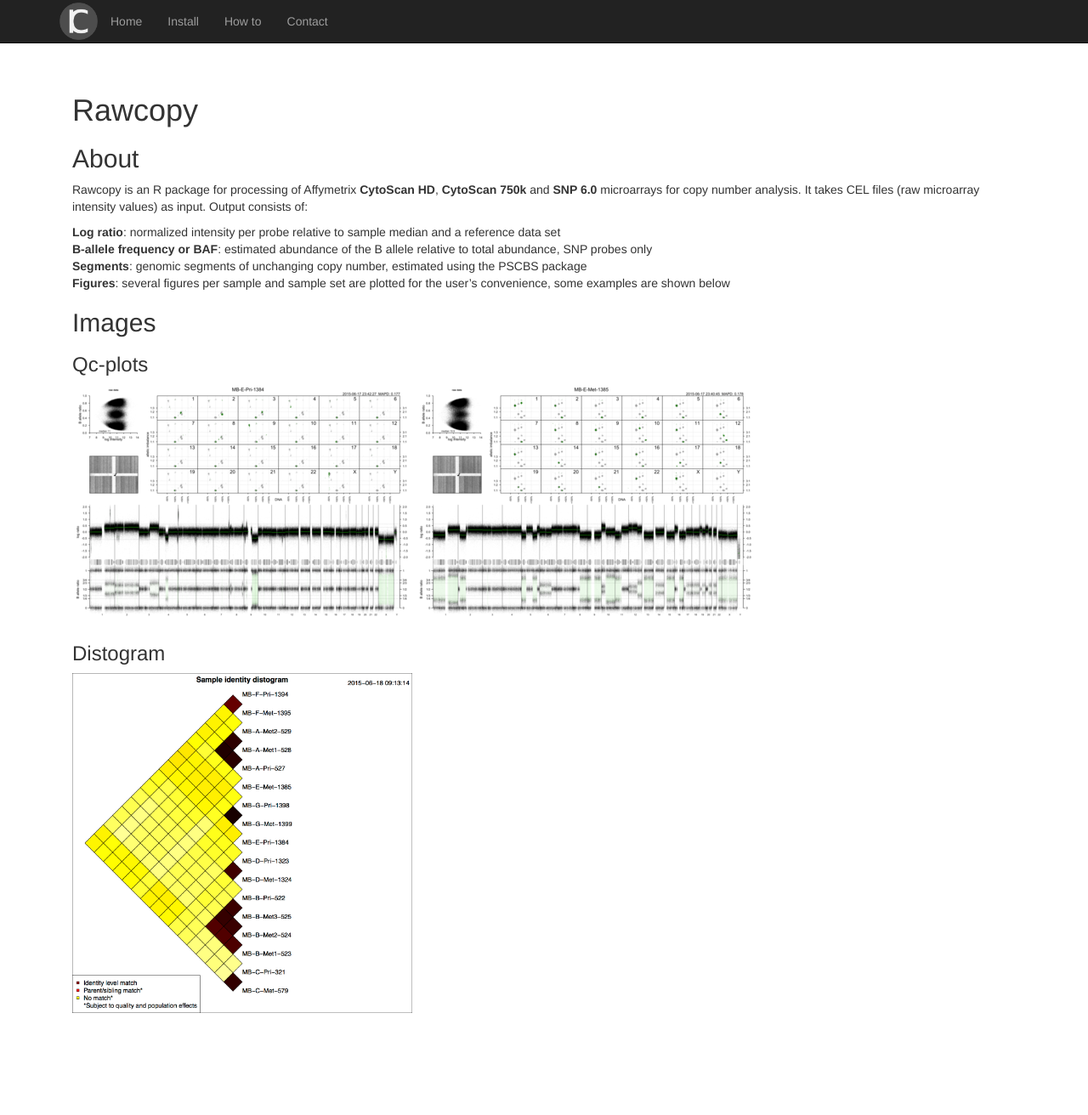
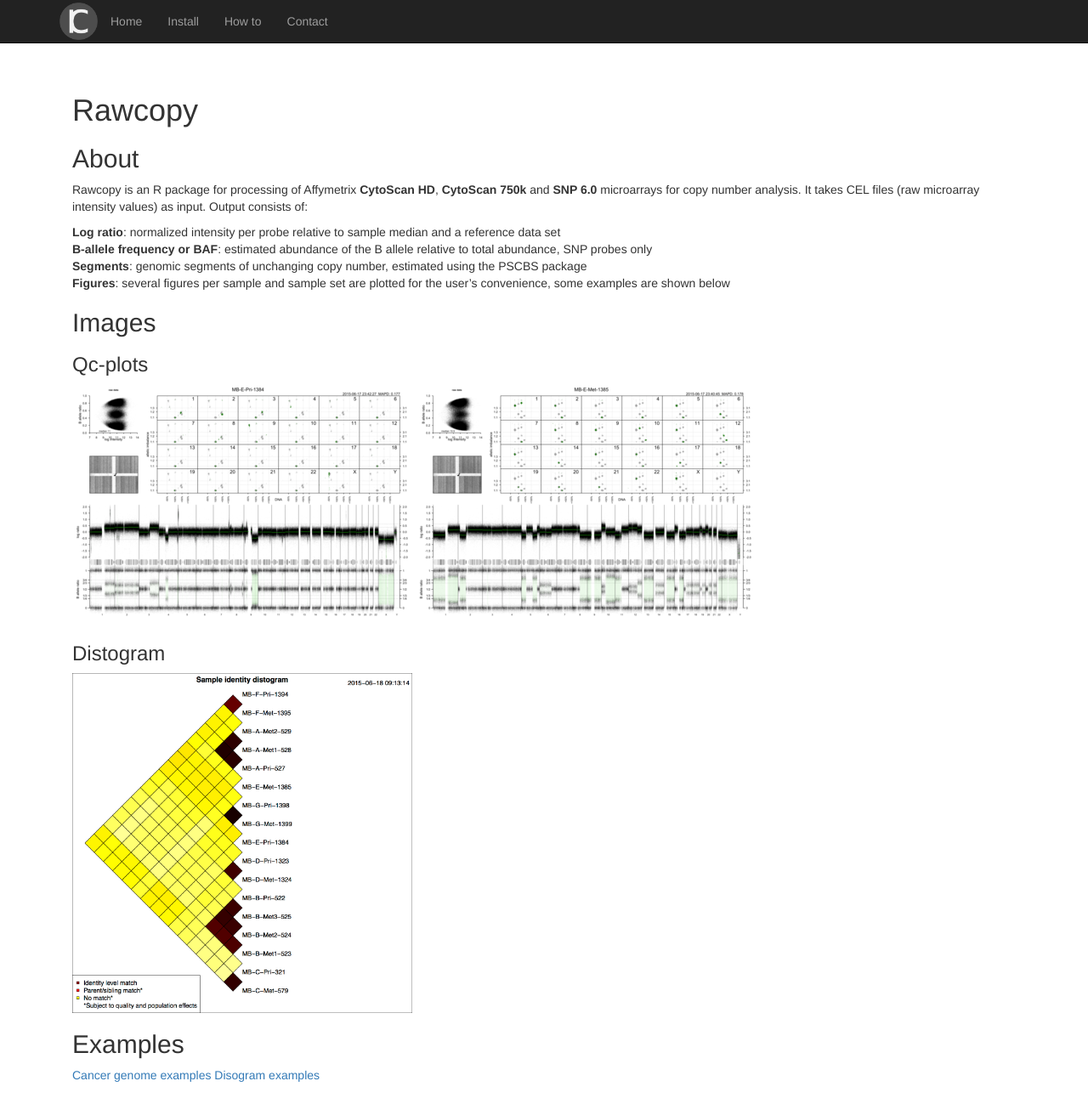
Before and after one commit to rawcopy/rawcopy.github.io, a Jekyll site: the page built from index.md, in a window 1280 px wide and 1325 px high. Shown: the top 1312 px of the window at 85% size. Built offline with Jekyll 4.4.1, drawn with Linux system fonts in a browser that asks for light colours; nearby versions of some CDN libraries; Markdown is read by kramdown in place of the engine named in the settings.

Commit message:
Update index.md

```diff
--- a/index.md
+++ b/index.md
@@ -29,3 +29,7 @@ Rawcopy is an R package for processing of Affymetrix **CytoScan HD**, **CytoScan
 <a href='/images/sampleIdentityDistogram.png'>
 <img src='/images/sampleIdentityDistogram.png'  width="400px">
 </a>
+
+##Examples
+<a href='/images/genomeexamples.pdf'>Cancer genome examples </a>
+<a href='/images/distogramexamples.pdf'>Disogram examples </a>
```
